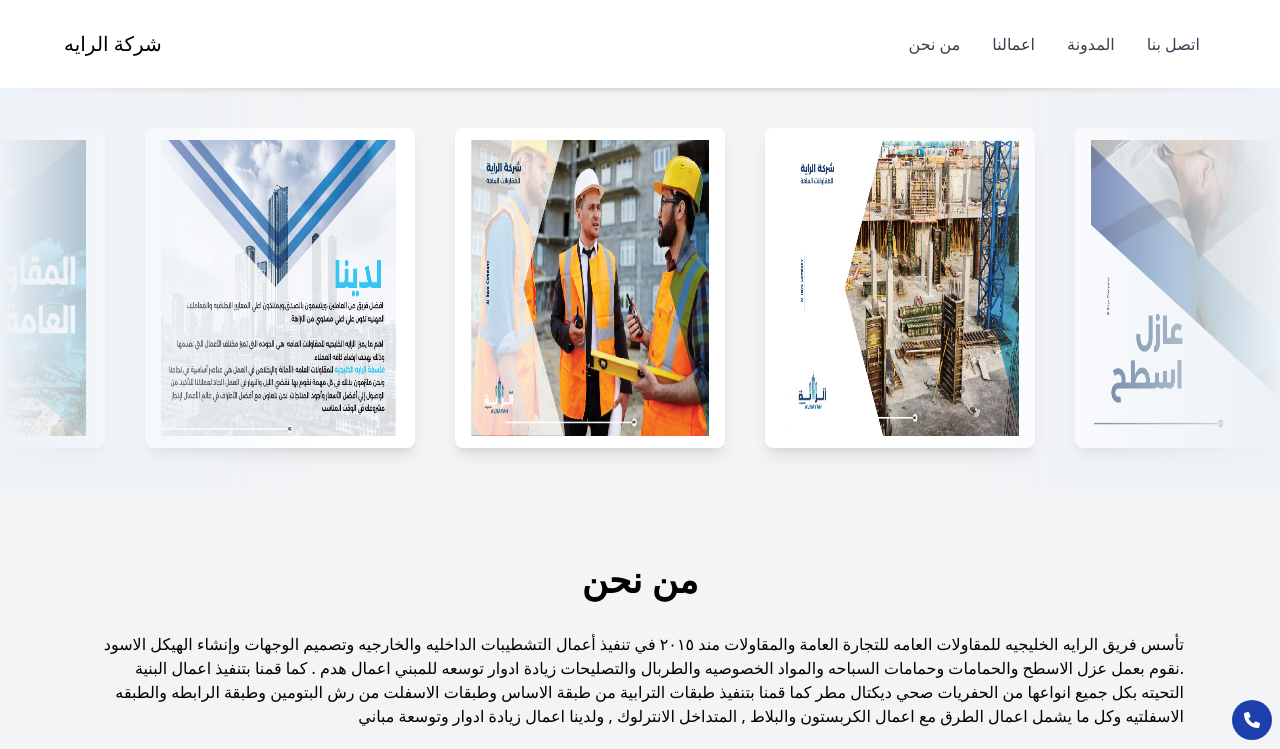
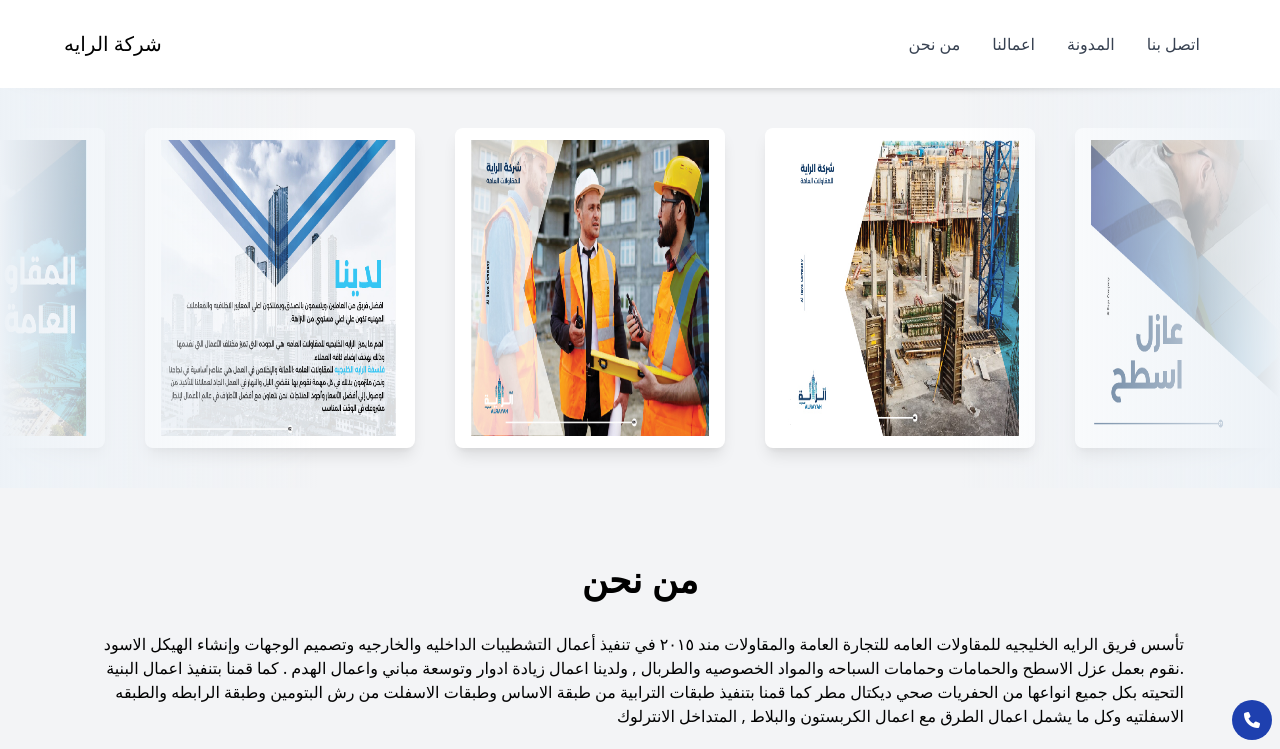
Before and after one commit to ashrafsayed2018/alraya-mokawalat, a plain HTML site: page index.html in a window 1280 px wide. Shown: the top 749 px of the page. Drawn offline with nearby package versions, Linux system fonts and the light colour scheme.

Commit message:
updating

```diff
--- a/index.html
+++ b/index.html
@@ -66,10 +66,9 @@
            بعمل عزل الاسطح والحمامات
            وحمامات السباحه
            والمواد الخصوصيه والطربال
-           والتصليحات زيادة ادوار توسعه
-           للمبني اعمال هدم . كما قمنا بتنفيذ اعمال  البنية التحيته بكل جميع انواعها من الحفريات صحي ديكتال مطر كما قمنا بتنفيذ طبقات  الترابية من طبقة الاساس  وطبقات الاسفلت من رش البتومين وطبقة الرابطه والطبقه الاسفلتيه وكل ما يشمل اعمال الطرق مع اعمال الكربستون والبلاط ,
+           , ولدينا اعمال زيادة ادوار وتوسعة مباني
+           واعمال الهدم . كما قمنا بتنفيذ اعمال  البنية التحيته بكل جميع انواعها من الحفريات صحي ديكتال مطر كما قمنا بتنفيذ طبقات  الترابية من طبقة الاساس  وطبقات الاسفلت من رش البتومين وطبقة الرابطه والطبقه الاسفلتيه وكل ما يشمل اعمال الطرق مع اعمال الكربستون والبلاط ,
            المتداخل الانترلوك
-           , ولدينا اعمال زيادة ادوار وتوسعة مباني
         </p>
        </div>
 
```
